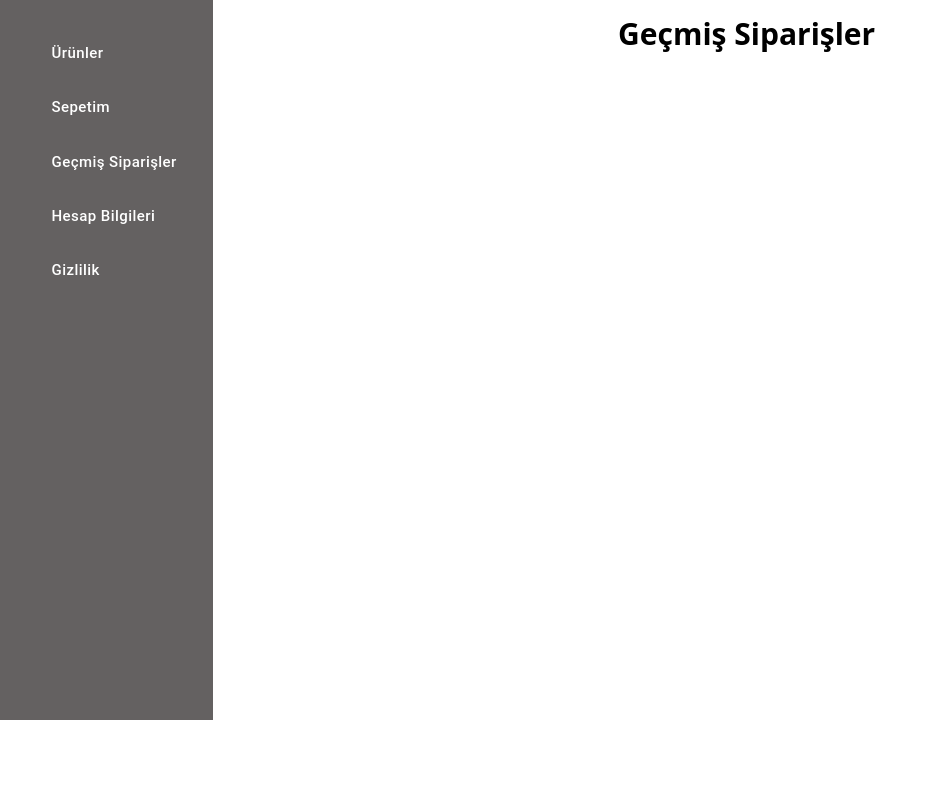
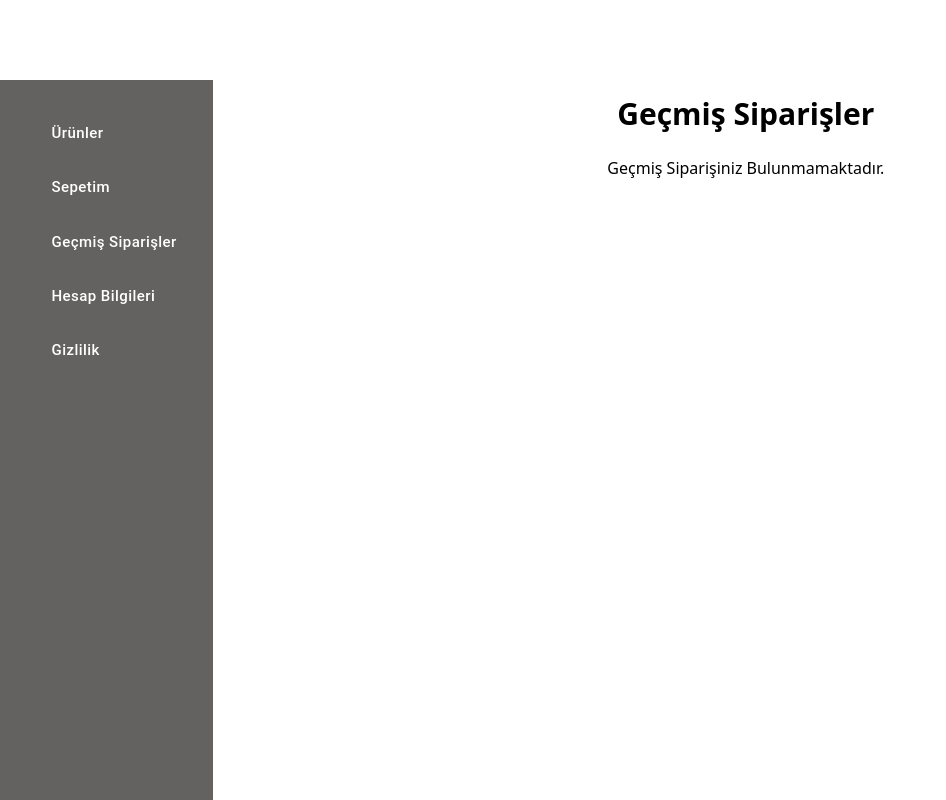
Before and after one commit to atasaymguler/e-commerce, a React (Vite) app: page /home/past-orders in a window 1280 px wide. Shown: the whole page, without its empty margins (0-946 px from the left). Built offline with nearby package versions, Linux system fonts and the light colour scheme; some icons are missing.

Commit message:
Past-Orders 2

```diff
--- a/src/App.tsx
+++ b/src/App.tsx
@@ -2,28 +2,22 @@ import './App.css'
 import Spinner from './components/Spinner';
 import { ToastContainer } from 'react-toastify';
 import RouterConfig from './config/RouterConfig';
-import Navbar from './components/Navbar';
-import { useSelector } from 'react-redux';
-import type { RootState } from './redux/store';
 import MyModal from './components/MyModal';
 import AddProductModal from './components/AddProductModal';
 import DeleteProductModal from './components/DeleteProductModal';
 import ControlModal from './components/ControlModal';
 import UpdateProductModal from './components/UpdateProductModal';
-import { useEffect } from 'react';
+
 import BasketDetails from './components/BasketDetails';
 import BuyModal from './components/BuyModal';
 
 function App() {
 
-  const {user} = useSelector((state:RootState)=> state.app)
+  return (
+  <div>
 
-  return (
-  <div >
-     <>
-     {user && <Navbar />}
   <RouterConfig  />
-      </>
+
       <ToastContainer position='bottom-right' autoClose={2000} />
       <Spinner />
       <MyModal />
--- a/src/components/Navbar.tsx
+++ b/src/components/Navbar.tsx
@@ -26,7 +26,7 @@ export default function Navbar() {
     }
 
   return (
-    <AppBar position="static" sx={{height:"10vh",bgcolor:"#646161"}}>
+    <AppBar  elevation={0} position="fixed" sx={{height:"10vh",bgcolor:"#646161"}}>
       <Toolbar>
         <IconButton
           size="large"
--- a/src/jsonserver/db.json
+++ b/src/jsonserver/db.json
@@ -250,6 +250,38 @@
       ],
       "total": 478.9,
       "date": "09.10.2025 03:26:22"
+    },
+    {
+      "id": "3",
+      "userId": " 2",
+      "items": [
+        {
+          "id": "4",
+          "name": "Bluetooth Hoparlör",
+          "description": "Suya dayanıklı bluetooth hoparlör. Paslanmaz , yıpranmaz , 5 yıl garantili hoparlör",
+          "price": 350,
+          "image": "https://www.teknostore.com/image/cache/data/resimler/lecoo-rs19-rgb-aydinlatmali-bluetooth-stereo-10w-tasinabilir-hoparlor-siyah-25109-682x682.jpg",
+          "count": 1
+        }
+      ],
+      "total": 350,
+      "date": "09.10.2025 03:33:16"
+    },
+    {
+      "id": "4",
+      "userId": "1",
+      "items": [
+        {
+          "id": "4",
+          "name": "Bluetooth Hoparlör",
+          "description": "Suya dayanıklı bluetooth hoparlör. Paslanmaz , yıpranmaz , 5 yıl garantili hoparlör",
+          "price": 350,
+          "image": "https://www.teknostore.com/image/cache/data/resimler/lecoo-rs19-rgb-aydinlatmali-bluetooth-stereo-10w-tasinabilir-hoparlor-siyah-25109-682x682.jpg",
+          "count": 2
+        }
+      ],
+      "total": 700,
+      "date": "09.10.2025 09:03:25"
     }
   ]
 }
--- a/src/pages/HomePage.tsx
+++ b/src/pages/HomePage.tsx
@@ -2,9 +2,11 @@ import { Outlet, useLocation } from "react-router-dom";
 import AppBar from "../components/AppBar";
 import { useEffect } from "react";
 import type { RegisterUserType } from "../types/Types";
-import { useDispatch } from "react-redux";
+import { useDispatch, useSelector } from "react-redux";
 import { setUser } from "../redux/slice/appSlice";
 import { Container } from "@mui/material";
+import Navbar from "../components/Navbar";
+import type { RootState } from "../redux/store";
 
 export default function HomePage() {
   const dispatch = useDispatch();
@@ -17,19 +19,21 @@ export default function HomePage() {
     }
   }, []);
 
+  const {user} = useSelector((state:RootState)=> state.app)
+
   const location = useLocation();
 
   const isHomeRoot = location.pathname === "/home"; // Yalnızca tam olarak "/home" ise true olur
 
   return (
     <>
-      <div className="flex">
-        <div className="w-1/6 ">
+      {user && <Navbar />}
+      <div className="flex !pt-[10vh] min-h-screen">
+        <div className="w-1/6  h-[calc(100vh-10vh)] fixed top-[10vh]  left-0  ">
 
- <AppBar />
-
+       <AppBar />
         </div>
-        <div className="w-5/6 !py-4">
+        <div className="!ml-[16.6%] min-h-[90vh] w-5/6 overflow-y-auto !py-4">
           <Container sx={{ height: "100%" }} maxWidth="xl">
             {" "}
             <div className="h-full">
--- a/src/pages/PastOrders/PastOrders.tsx
+++ b/src/pages/PastOrders/PastOrders.tsx
@@ -44,13 +44,13 @@ export default function PastOrders() {
     },[])
 
   return (
-    <div>
+    <div >
          <h1 className="text-3xl font-bold text-center !mb-3">Geçmiş Siparişler</h1>
 
-     <div className='!mb-3'>
+     <div className='!my-3'>
    {
-    pastOrders ?  pastOrders.map((pastOrder:PastOrdersType)=>(
-      <div className='!mt-3'>
+    pastOrders.length>0 ? pastOrders.map((pastOrder:PastOrdersType)=>(
+      <div className='!my-3'>
   <TableContainer   component={Paper}>
       <Table sx={{ minWidth: 700 }} aria-label="spanning table">
         <TableHead>
@@ -73,7 +73,7 @@ export default function PastOrders() {
         <TableBody>
             {
                pastOrder.items && pastOrder.items.map((product:SelectedProduct)=>(
-         <TableRow key={1}>
+         <TableRow key={product.id}>
               <TableCell><div className='flex items-center gap-3'>
                 <img src={product.image} className='w-[40px] h-[40px]' />
                 <span>{product.name}</span>
@@ -97,7 +97,7 @@ export default function PastOrders() {
     </TableContainer>
       </div>
 
-    )) : <div> Hüç Ürün Satın Almamışsınız </div>
+    )) : <div className='text-center !mt-6'>Geçmiş Siparişiniz Bulunmamaktadır. </div>
    }
     </div>
 
```
